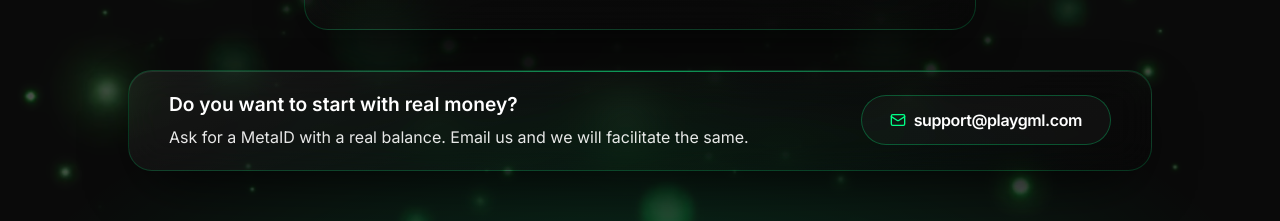
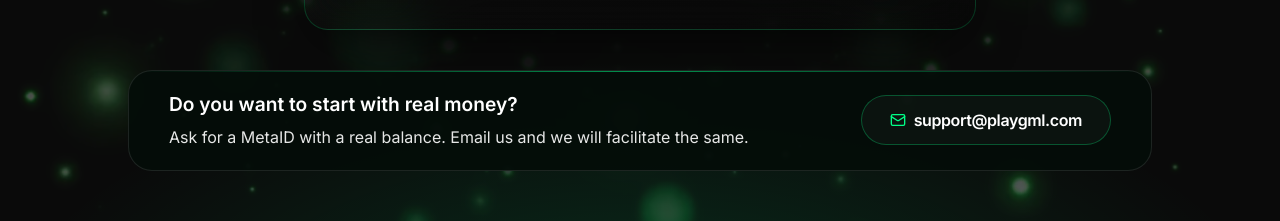
Before and after one commit to kunjatgoc/GMCL-Evert, a React (Vite) app in the folder LandingPage-Final/: page / in a window 1280 px wide. Shown: the part 3774-3995 px from the top of the page. Built offline with nearby package versions, Linux system fonts and the light colour scheme; no server answers; the HTML template or start-up script is replaced by a standard one.

Commit message:
feat: darken the real-money card and give it a #realaccount anchor

```diff
--- a/LandingPage-Final/src/components/RealMoneyCta.tsx
+++ b/LandingPage-Final/src/components/RealMoneyCta.tsx
@@ -1,18 +1,36 @@
+import { useEffect } from 'react'
 import { Mail } from 'lucide-react'
 import { SectionReveal } from './ui/SectionReveal'
+import { scrollToId } from '../lib/scroll'
 
 const EMAIL = 'support@playgml.com'
+const ANCHOR = 'realaccount'
 
 /**
  * Wide, short companion to the registration card: the one path for entrants
  * who want a live balance rather than demo capital. Deliberately landscape and
  * a size wider than the form, so it reads as an aside to the offer above it
  * rather than a second competing form.
+ *
+ * Darker than the glass around it on purpose -- it sits directly under the
+ * form and would otherwise read as a second panel of the same card.
  */
 export function RealMoneyCta() {
+  // The section is lazy-loaded, so by the time this mounts the browser has
+  // long since given up on /#realaccount -- the element did not exist when it
+  // parsed the hash. Do the jump ourselves, through Lenis when it is driving.
+  useEffect(() => {
+    if (window.location.hash !== `#${ANCHOR}`) return
+    const id = requestAnimationFrame(() => scrollToId(ANCHOR))
+    return () => cancelAnimationFrame(id)
+  }, [])
+
   return (
     <SectionReveal className="mx-auto mt-10 max-w-5xl">
-      <div className="glass glass-lip relative flex flex-col items-start gap-4 overflow-hidden rounded-3xl px-7 py-5 sm:flex-row sm:items-center sm:justify-between sm:gap-10 sm:px-10 sm:py-5">
+      <div
+        id={ANCHOR}
+        className="glass-lip relative flex scroll-mt-24 flex-col items-start gap-4 overflow-hidden rounded-3xl border border-white/10 bg-[#050D09]/95 px-7 py-5 sm:flex-row sm:items-center sm:justify-between sm:gap-10 sm:px-10 sm:py-5"
+      >
         <div>
           <p className="text-[1.2rem] font-semibold leading-snug text-white">
             Do you want to start with real money?
```
